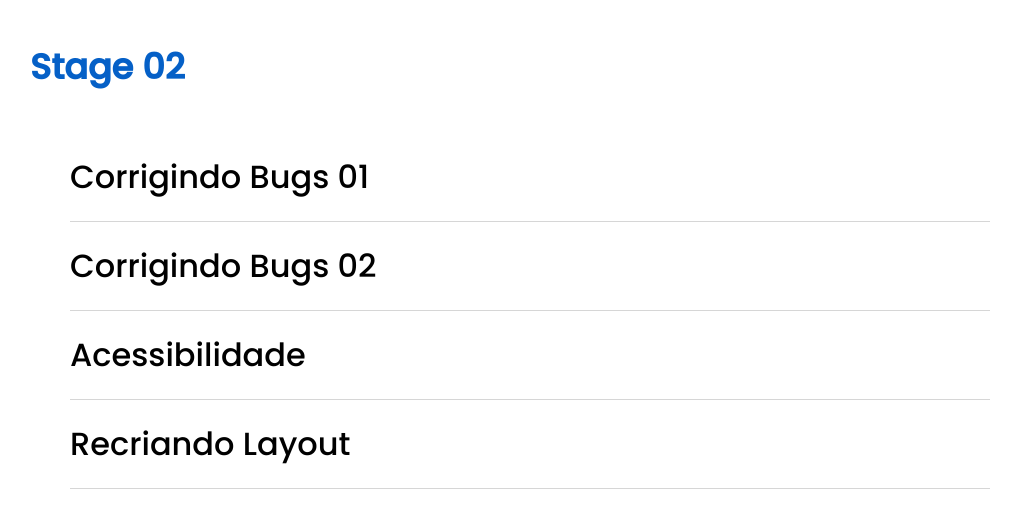
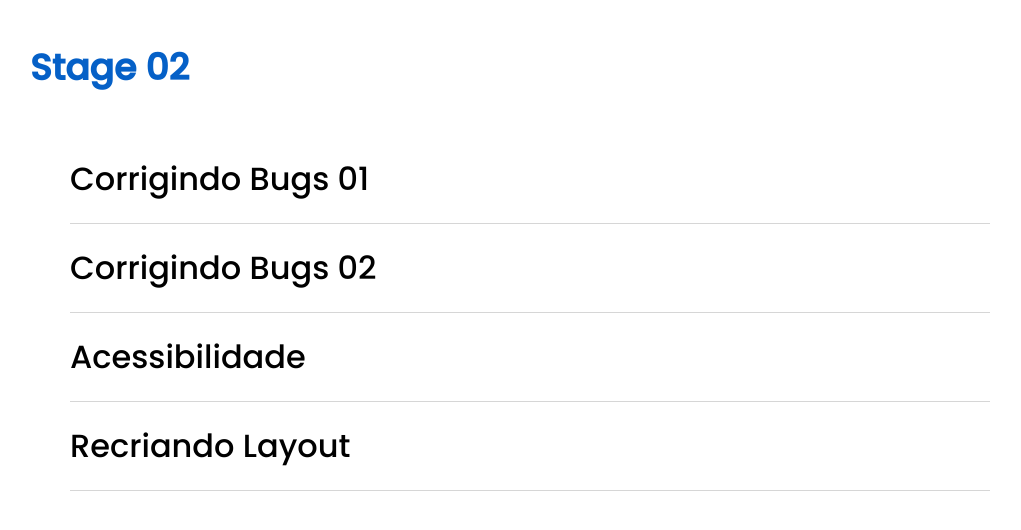
Before and after one commit to jeadamek/explorer-rocketseat, a plain HTML site: page stage-02/index.html in a window 1280 px wide. Shown: the whole page, without its empty margins (130-1151 px from the left). Drawn offline with Linux system fonts and the light colour scheme.

Commit message:
Update style.css

```diff
--- a/style.css
+++ b/style.css
@@ -10,7 +10,7 @@ body{
 h1 {
   width: 96rem;
   margin: 4rem auto;
-  font-size: 3.5rem;
+  font-size: 3.6rem;
   color:hsl(212, 95%, 40%);
 }
 
```
